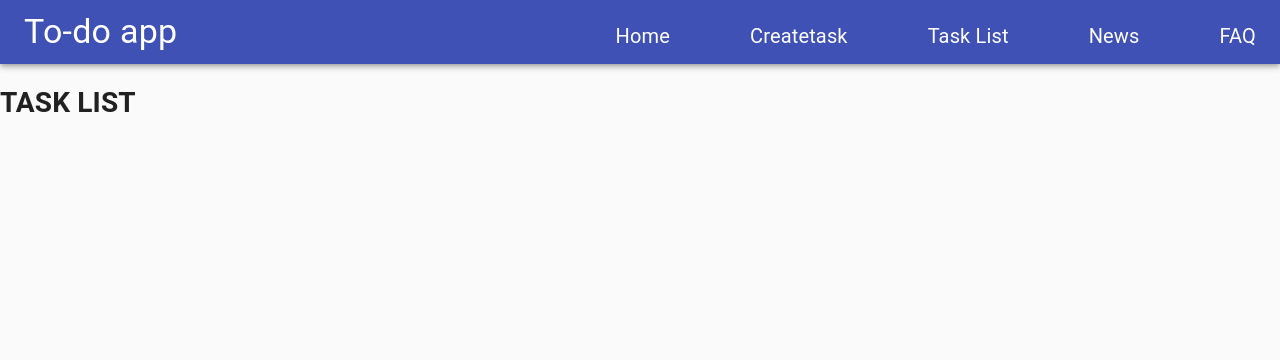
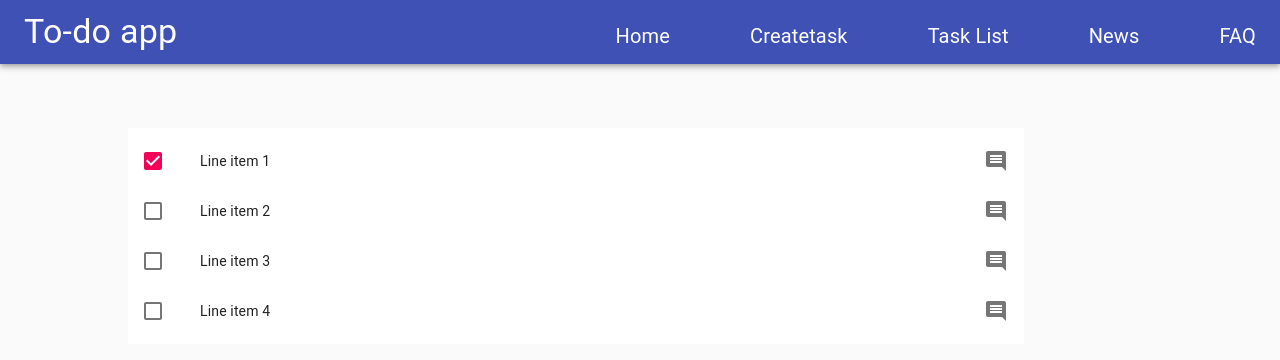
Before and after one commit to malker97/cs565fullstackproject, a React (Create React App) app in the folder src/frontend/my-app/: page /tasklist in a window 1280 px wide. Shown: the top 360 px of the page. Built offline with nearby package versions, Linux system fonts and the light colour scheme.

Commit message:
basic frame of task like page

```diff
--- a/src/frontend/my-app/src/Page/tasklist.js
+++ b/src/frontend/my-app/src/Page/tasklist.js
@@ -1,10 +1,112 @@
 import React from "react";
+import { makeStyles } from '@material-ui/core/styles';
+import List from '@material-ui/core/List';
+import ListItem from '@material-ui/core/ListItem';
+import ListItemIcon from '@material-ui/core/ListItemIcon';
+import ListItemSecondaryAction from '@material-ui/core/ListItemSecondaryAction';
+import ListItemText from '@material-ui/core/ListItemText';
+import Checkbox from '@material-ui/core/Checkbox';
+import IconButton from '@material-ui/core/IconButton';
+import CommentIcon from '@material-ui/icons/Comment';
+import Popover from '@material-ui/core/Popover';
+import { Typography } from "@material-ui/core";
+
+const useStyles = makeStyles((theme) => ({
+  root: {
+    width: '70%',
+    marginTop: "5%",
+    marginLeft: "10%",
+    backgroundColor: theme.palette.background.paper,
+  },
+  popover: {
+    pointerEvents: 'none',
+  },
+  paper: {
+    padding: theme.spacing(1),
+  },
+}));
 
 function Tasklist() {
-    return(
-        <div>
-            <h1>TASK LIST</h1>
-        </div>
-    )
+  const classes = useStyles();
+  const [checked, setChecked] = React.useState([0]);
+
+  const handleToggle = (value) => () => {
+    const currentIndex = checked.indexOf(value);
+    const newChecked = [...checked];
+
+    if (currentIndex === -1) {
+      newChecked.push(value);
+    } else {
+      newChecked.splice(currentIndex, 1);
+    }
+
+    setChecked(newChecked);
+  };
+
+  const [anchorEl, setAnchorEl] = React.useState(null);
+
+  const handlePopoverOpen = (event) => {
+    setAnchorEl(event.currentTarget);
+  };
+
+  const handlePopoverClose = () => {
+    setAnchorEl(null);
+  };
+
+  const open = Boolean(anchorEl);
+
+  return (
+    <List className={classes.root}>
+      {[0, 1, 2, 3].map((value) => {
+        const labelId = `checkbox-list-label-${value}`;
+
+        return (
+          <ListItem key={value} role={undefined} dense button onClick={handleToggle(value)}>
+            <ListItemIcon>
+              <Checkbox
+                edge="start"
+                checked={checked.indexOf(value) !== -1}
+                tabIndex={-1}
+                disableRipple
+                inputProps={{ 'aria-labelledby': labelId }}
+              />
+            </ListItemIcon>
+            <ListItemText id={labelId} primary={`Line item ${value + 1}`} />
+            <ListItemSecondaryAction>
+              <IconButton edge="end" aria-label="comments">
+                <CommentIcon
+                  aria-owns={open ? 'mouse-over-popover' : undefined}
+                  aria-haspopup="true"
+                  onMouseEnter={handlePopoverOpen}
+                  onMouseLeave={handlePopoverClose}
+                />
+                <Popover
+                  id="mouse-over-popover"
+                  className={classes.popover}
+                  classes={{
+                    paper: classes.paper,
+                  }}
+                  open={open}
+                  anchorEl={anchorEl}
+                  anchorOrigin={{
+                    vertical: 'bottom',
+                    horizontal: 'left',
+                  }}
+                  transformOrigin={{
+                    vertical: 'top',
+                    horizontal: 'left',
+                  }}
+                  onClose={handlePopoverClose}
+                  disableRestoreFocus
+                >
+                  <Typography>I use Popover.</Typography>
+                </Popover>
+              </IconButton>
+            </ListItemSecondaryAction>
+          </ListItem>
+        );
+      })}
+    </List>
+  );
 }
 export default Tasklist;
```
